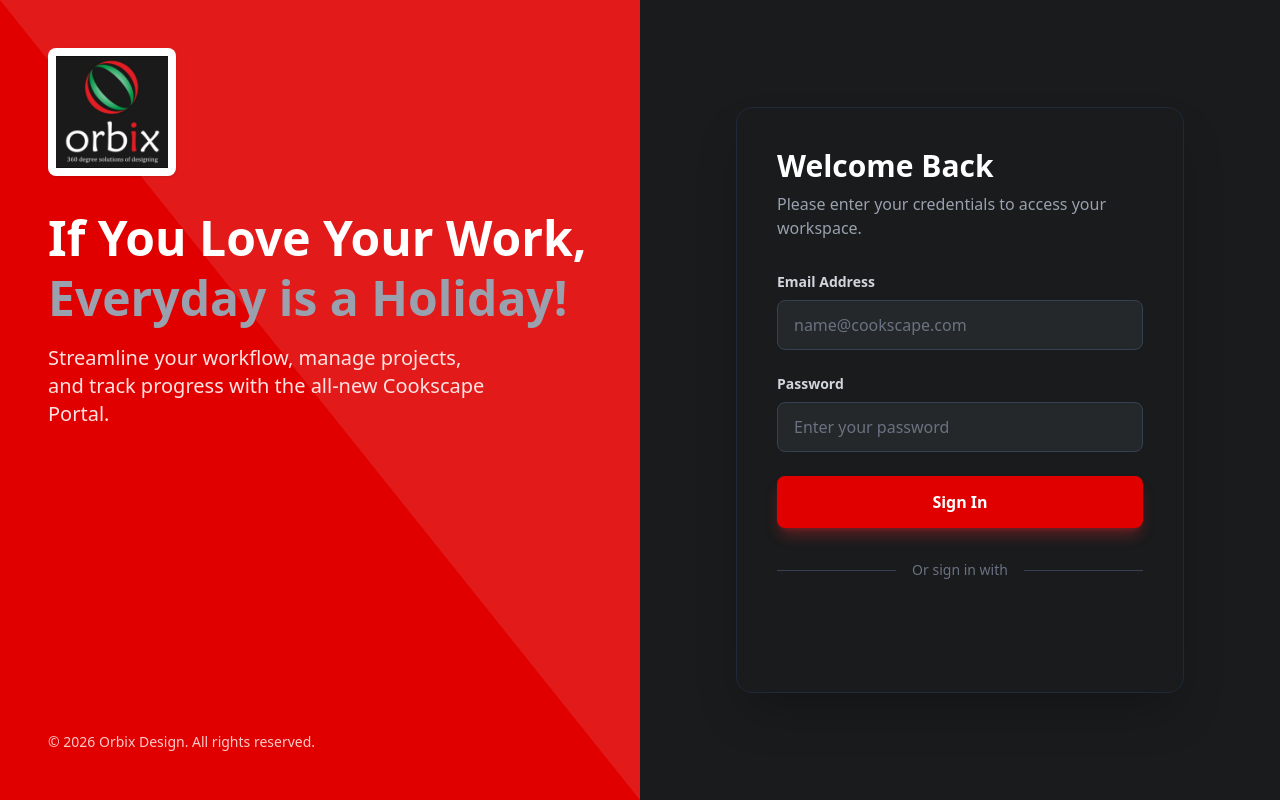
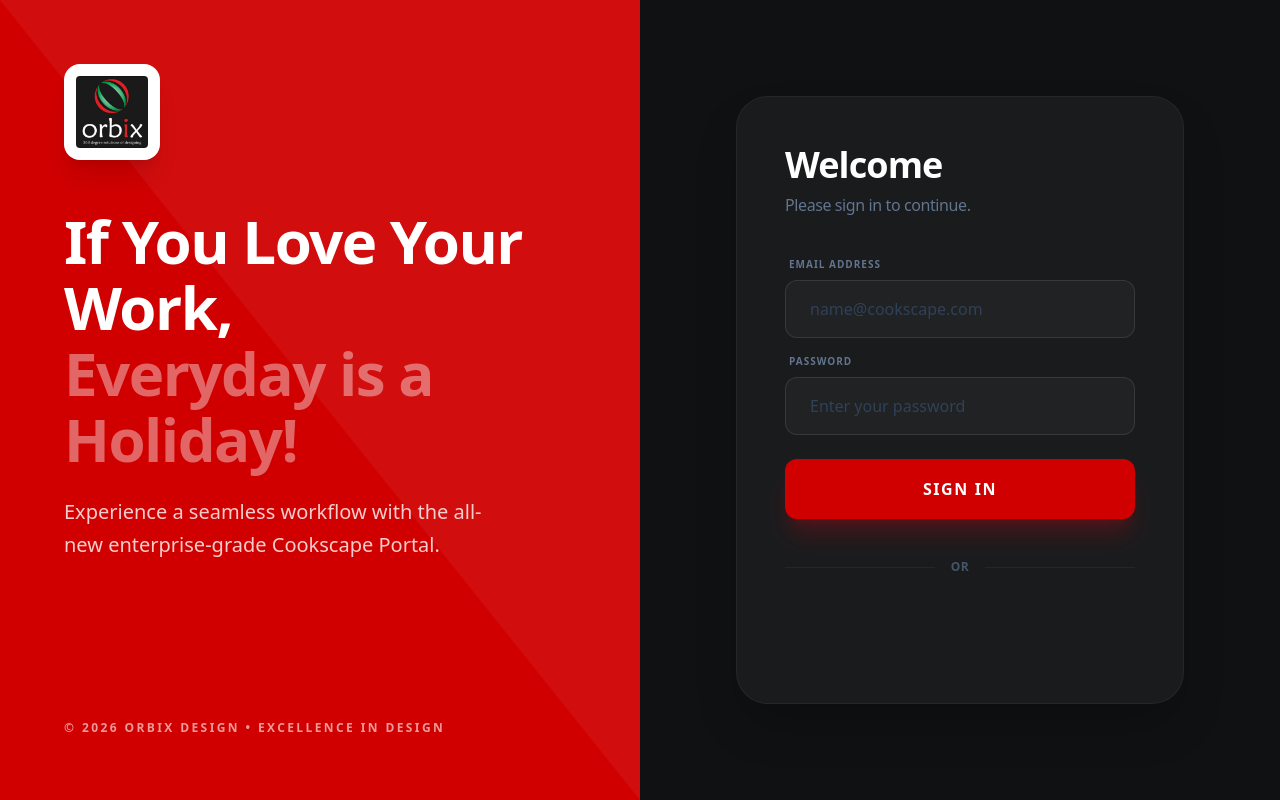
Before and after one commit to code-hero23/peopledesk, a React (Vite) app in the folder client/: page /login in a window 1280 px wide. Built offline with nearby package versions, Linux system fonts and the light colour scheme; no server answers.

Commit message:
2Feb2976

```diff
--- a/client/src/pages/Login.jsx
+++ b/client/src/pages/Login.jsx
@@ -3,6 +3,7 @@ import { useSelector, useDispatch } from 'react-redux';
 import { useNavigate } from 'react-router-dom';
 import { login, googleLogin, reset } from '../features/auth/authSlice';
 import { GoogleLogin } from '@react-oauth/google';
+import { motion, AnimatePresence } from 'framer-motion';
 
 function Login() {
     const [formData, setFormData] = useState({
@@ -48,48 +49,89 @@ function Login() {
     };
 
     return (
-        <div className="flex min-h-screen bg-[#191b1c] font-sans text-white">
+        <motion.div
+            initial={{ opacity: 0 }}
+            animate={{ opacity: 1 }}
+            transition={{ duration: 0.8 }}
+            className="flex min-h-screen bg-[#0f1112] font-sans text-white overflow-hidden"
+        >
+            <AnimatePresence>
                 {/* Left Side - Hero / Brand */}
-            <div className="hidden lg:flex lg:w-1/2 bg-[#e00000] relative overflow-hidden flex-col justify-between p-12 text-white">
+                <motion.div
+                    initial={{ x: -100, opacity: 0 }}
+                    animate={{ x: 0, opacity: 1 }}
+                    transition={{ duration: 0.8, ease: "easeOut" }}
+                    className="hidden lg:flex lg:w-1/2 bg-[#d00000] relative overflow-hidden flex-col justify-between p-16 text-white"
+                >
                     <div className="relative z-10">
+                        <motion.div
+                            initial={{ y: -20, opacity: 0 }}
+                            animate={{ y: 0, opacity: 1 }}
+                            transition={{ delay: 0.4, duration: 0.6 }}
+                        >
                             <img
                                 src="/orbix-logo.png"
                                 alt="Cookscape Logo"
-                        className="h-32 object-contain mb-8 bg-white p-2 text-black rounded-lg shadow-sm"
+                                className="h-24 object-contain mb-12 bg-white p-3 text-black rounded-2xl shadow-xl"
                             />
-                    <h1 className="text-5xl font-bold leading-tight mb-4">If You Love Your Work,<br /> <span className="text-gray-400">Everyday is a Holiday!</span> </h1>
-                    <p className="text-red-100 text-xl max-w-md">Streamline your workflow, manage projects, and track progress with the all-new Cookscape Portal.</p>
+                        </motion.div>
+
+                        <motion.div
+                            initial={{ y: 20, opacity: 0 }}
+                            animate={{ y: 0, opacity: 1 }}
+                            transition={{ delay: 0.6, duration: 0.6 }}
+                        >
+                            <h1 className="text-6xl font-black leading-[1.1] mb-6 tracking-tight">
+                                If You Love Your Work,<br />
+                                <span className="text-white/40">Everyday is a Holiday!</span>
+                            </h1>
+                            <p className="text-white/80 text-xl max-w-md leading-relaxed font-medium">
+                                Experience a seamless workflow with the all-new enterprise-grade Cookscape Portal.
+                            </p>
+                        </motion.div>
                     </div>
 
                     {/* Abstract pattern */}
-                <div className="absolute top-0 right-0 w-full h-full opacity-10 pointer-events-none">
+                    <div className="absolute top-0 right-0 w-full h-full opacity-5 pointer-events-none">
                         <svg viewBox="0 0 100 100" preserveAspectRatio="none" className="w-full h-full fill-current text-white">
                             <path d="M0 0 L100 0 L100 100 Z" />
                         </svg>
                     </div>
 
-                <div className="relative z-10 text-sm text-red-200">
-                    &copy; {new Date().getFullYear()} Orbix Design. All rights reserved.
-                </div>
-            </div>
+                    <motion.div
+                        initial={{ opacity: 0 }}
+                        animate={{ opacity: 0.6 }}
+                        transition={{ delay: 1, duration: 1 }}
+                        className="relative z-10 text-xs font-bold uppercase tracking-[0.2em]"
+                    >
+                        &copy; {new Date().getFullYear()} Orbix Design &bull; Excellence in Design
+                    </motion.div>
+                </motion.div>
 
                 {/* Right Side - Login Form */}
-            <div className="w-full lg:w-1/2 flex items-center justify-center p-8 bg-[#191b1c]">
-                <div className="w-full max-w-md bg-[#191b1c] p-10 rounded-2xl shadow-2xl border border-gray-800">
-                    <div className="text-center mb-8 lg:text-left">
+                <motion.div
+                    initial={{ x: 100, opacity: 0 }}
+                    animate={{ x: 0, opacity: 1 }}
+                    transition={{ duration: 0.8, ease: "easeOut" }}
+                    className="w-full lg:w-1/2 flex items-center justify-center p-8 lg:p-12 bg-[#0f1112]"
+                >
+                    <div className="w-full max-w-md">
+                        <div className="bg-[#191b1c] p-10 lg:p-12 rounded-[2rem] shadow-2xl border border-white/5">
+                            <div className="text-center mb-10 lg:text-left">
                                 {/* Mobile Logo */}
-                        <img src="/orbix-logo.png" alt="Logo" className="h-20 mx-auto lg:hidden mb-6 bg-white rounded-lg p-2" />
+                                <img src="/orbix-logo.png" alt="Logo" className="h-16 mx-auto lg:hidden mb-8 bg-white rounded-xl p-3 shadow-xl" />
 
-                        <h2 className="text-3xl font-bold text-white">Welcome Back</h2>
-                        <p className="text-gray-400 mt-2">Please enter your credentials to access your workspace.</p>
+                                <h2 className="text-4xl font-extrabold text-white tracking-tight mb-2">Welcome</h2>
+                                <p className="text-slate-500 font-medium tracking-tight">Please sign in to continue.</p>
                             </div>
 
                             <form onSubmit={onSubmit} className="space-y-6">
-                        <div>
-                            <label className="block text-sm font-semibold text-gray-300 mb-2">Email Address</label>
+                                <div className="space-y-4">
+                                    <div className="group">
+                                        <label className="block text-[10px] font-bold text-slate-500 uppercase tracking-widest mb-2 ml-1 transition-colors group-focus-within:text-[#d00000]">Email Address</label>
                                         <input
                                             type="email"
-                                className="w-full px-4 py-3 rounded-lg border border-gray-700 bg-[#25282a] text-white focus:border-[#e00000] focus:ring-4 focus:ring-red-500/10 outline-none transition-all placeholder-gray-500"
+                                            className="w-full px-6 py-4 rounded-xl border border-white/10 bg-white/[0.03] text-white focus:border-[#d00000] focus:ring-4 focus:ring-[#d00000]/10 outline-none transition-all duration-300 placeholder-slate-700 font-medium"
                                             id="email"
                                             name="email"
                                             value={email}
@@ -98,13 +140,11 @@ function Login() {
                                             required
                                         />
                                     </div>
-                        <div>
-                            <div className="flex justify-between items-center mb-2">
-                                <label className="block text-sm font-semibold text-gray-300">Password</label>
-                            </div>
+                                    <div className="group">
+                                        <label className="block text-[10px] font-bold text-slate-500 uppercase tracking-widest mb-2 ml-1 transition-colors group-focus-within:text-[#d00000]">Password</label>
                                         <input
                                             type="password"
-                                className="w-full px-4 py-3 rounded-lg border border-gray-700 bg-[#25282a] text-white focus:border-[#e00000] focus:ring-4 focus:ring-red-500/10 outline-none transition-all placeholder-gray-500"
+                                            className="w-full px-6 py-4 rounded-xl border border-white/10 bg-white/[0.03] text-white focus:border-[#d00000] focus:ring-4 focus:ring-[#d00000]/10 outline-none transition-all duration-300 placeholder-slate-700 font-medium"
                                             id="password"
                                             name="password"
                                             value={password}
@@ -113,20 +153,23 @@ function Login() {
                                             required
                                         />
                                     </div>
+                                </div>
 
-                        <button
+                                <motion.button
+                                    whileHover={{ scale: 1.02 }}
+                                    whileTap={{ scale: 0.98 }}
                                     type="submit"
                                     disabled={isLoading}
-                            className={`w-full py-3.5 rounded-lg font-bold text-white shadow-lg shadow-red-500/30 transition-all transform active:scale-[0.98] ${isLoading ? 'bg-red-400 cursor-not-allowed' : 'bg-[#e00000] hover:bg-[#b30000]'
+                                    className={`w-full py-4.5 rounded-xl font-bold uppercase tracking-widest text-white shadow-xl transition-all duration-300 ${isLoading ? 'bg-red-400 cursor-not-allowed' : 'bg-[#d00000] hover:bg-[#ff0000] shadow-red-600/20'
                                         }`}
                                 >
                                     {isLoading ? 'Signing In...' : 'Sign In'}
-                        </button>
+                                </motion.button>
 
-                        <div className="relative flex py-2 items-center">
-                            <div className="flex-grow border-t border-gray-700"></div>
-                            <span className="flex-shrink-0 mx-4 text-gray-500 text-sm">Or sign in with</span>
-                            <div className="flex-grow border-t border-gray-700"></div>
+                                <div className="relative flex py-4 items-center">
+                                    <div className="flex-grow border-t border-white/5"></div>
+                                    <span className="flex-shrink-0 mx-4 text-slate-600 text-xs font-bold uppercase tracking-wider">Or</span>
+                                    <div className="flex-grow border-t border-white/5"></div>
                                 </div>
 
                                 <div className="flex justify-center">
@@ -144,11 +187,11 @@ function Login() {
                                     />
                                 </div>
                             </form>
-
-
                         </div>
                     </div>
-        </div>
+                </motion.div>
+            </AnimatePresence>
+        </motion.div>
     );
 }
 
```
Lines whose indentation alone changed are shown as unchanged.
